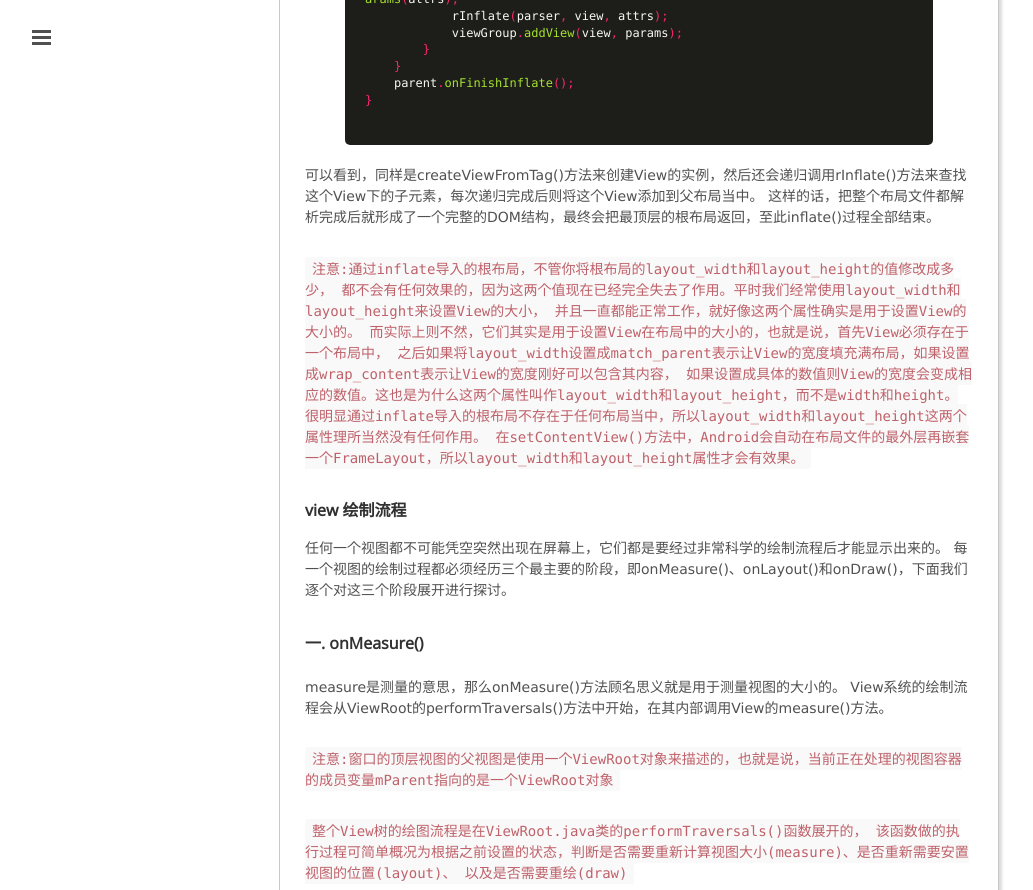
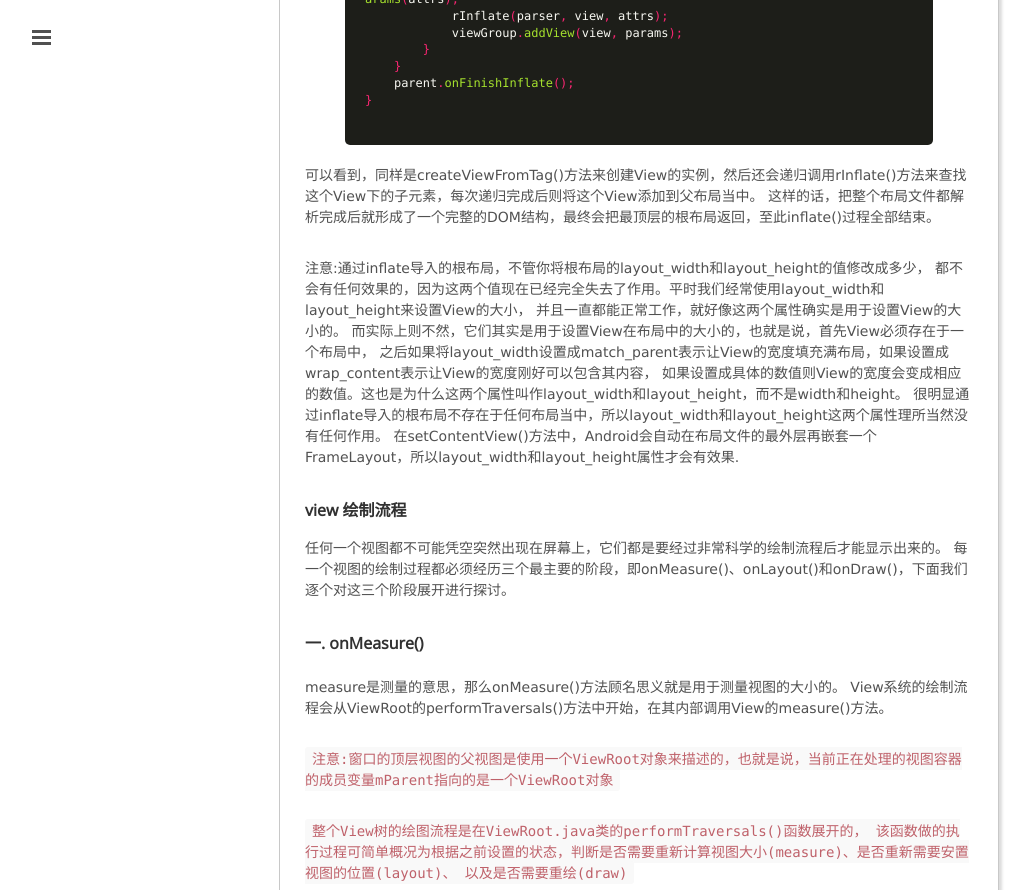
Before and after one commit to mxn21/mxn21.github.io, a Jekyll site: the page built from _posts/2015-7-14-深入了解android view绘制机制.md, in a window 1280 px wide and 900 px high, scrolled down 2616 px, cut to the strip 0-890 px from the top of the window. Shown: the whole strip, without its empty margins (1-1034 px from the left). Built offline with Jekyll 4.4.1, drawn with Linux system fonts in a browser that asks for light colours; Markdown is read by kramdown in place of the engine named in the settings; comment, search, counter and statistics services are not loaded; some of the changed lines change nothing that is shown.

Commit message:
2423
4234324

````diff
--- a/_posts/2015-7-14-深入了解android view绘制机制.md
+++ b/_posts/2015-7-14-深入了解android view绘制机制.md
@@ -130,15 +130,14 @@
 可以看到，同样是createViewFromTag()方法来创建View的实例，然后还会递归调用rInflate()方法来查找这个View下的子元素，每次递归完成后则将这个View添加到父布局当中。
 这样的话，把整个布局文件都解析完成后就形成了一个完整的DOM结构，最终会把最顶层的根布局返回，至此inflate()过程全部结束。
 
-
-```注意:通过inflate导入的根布局，不管你将根布局的layout_width和layout_height的值修改成多少，
+注意:通过inflate导入的根布局，不管你将根布局的layout_width和layout_height的值修改成多少，
 都不会有任何效果的，因为这两个值现在已经完全失去了作用。平时我们经常使用layout_width和layout_height来设置View的大小，
 并且一直都能正常工作，就好像这两个属性确实是用于设置View的大小的。
 而实际上则不然，它们其实是用于设置View在布局中的大小的，也就是说，首先View必须存在于一个布局中，
 之后如果将layout_width设置成match_parent表示让View的宽度填充满布局，如果设置成wrap_content表示让View的宽度刚好可以包含其内容，
 如果设置成具体的数值则View的宽度会变成相应的数值。这也是为什么这两个属性叫作layout_width和layout_height，而不是width和height。
 很明显通过inflate导入的根布局不存在于任何布局当中，所以layout_width和layout_height这两个属性理所当然没有任何作用。
-在setContentView()方法中，Android会自动在布局文件的最外层再嵌套一个FrameLayout，所以layout_width和layout_height属性才会有效果。```
+在setContentView()方法中，Android会自动在布局文件的最外层再嵌套一个FrameLayout，所以layout_width和layout_height属性才会有效果.
 
 
 ### view 绘制流程
````
